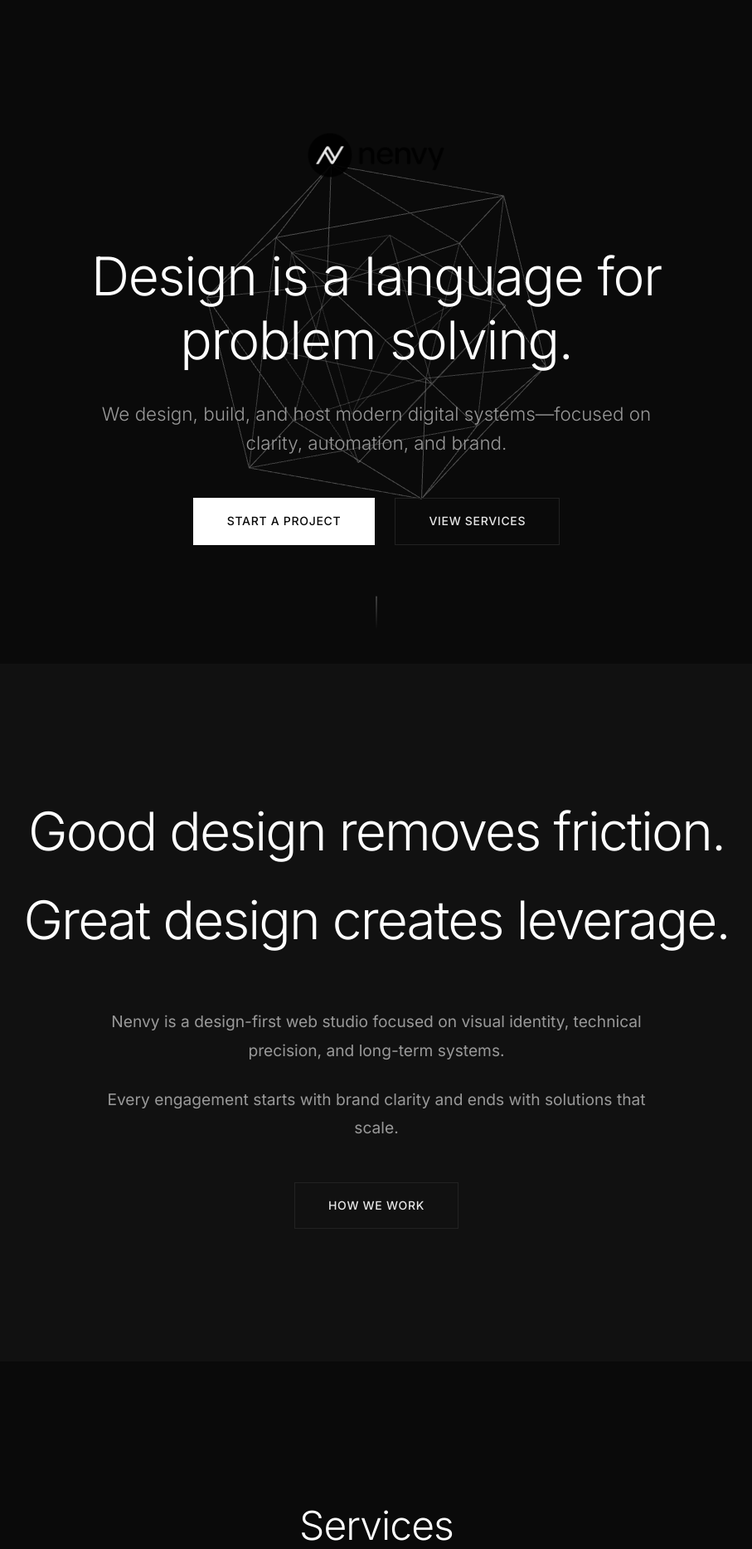
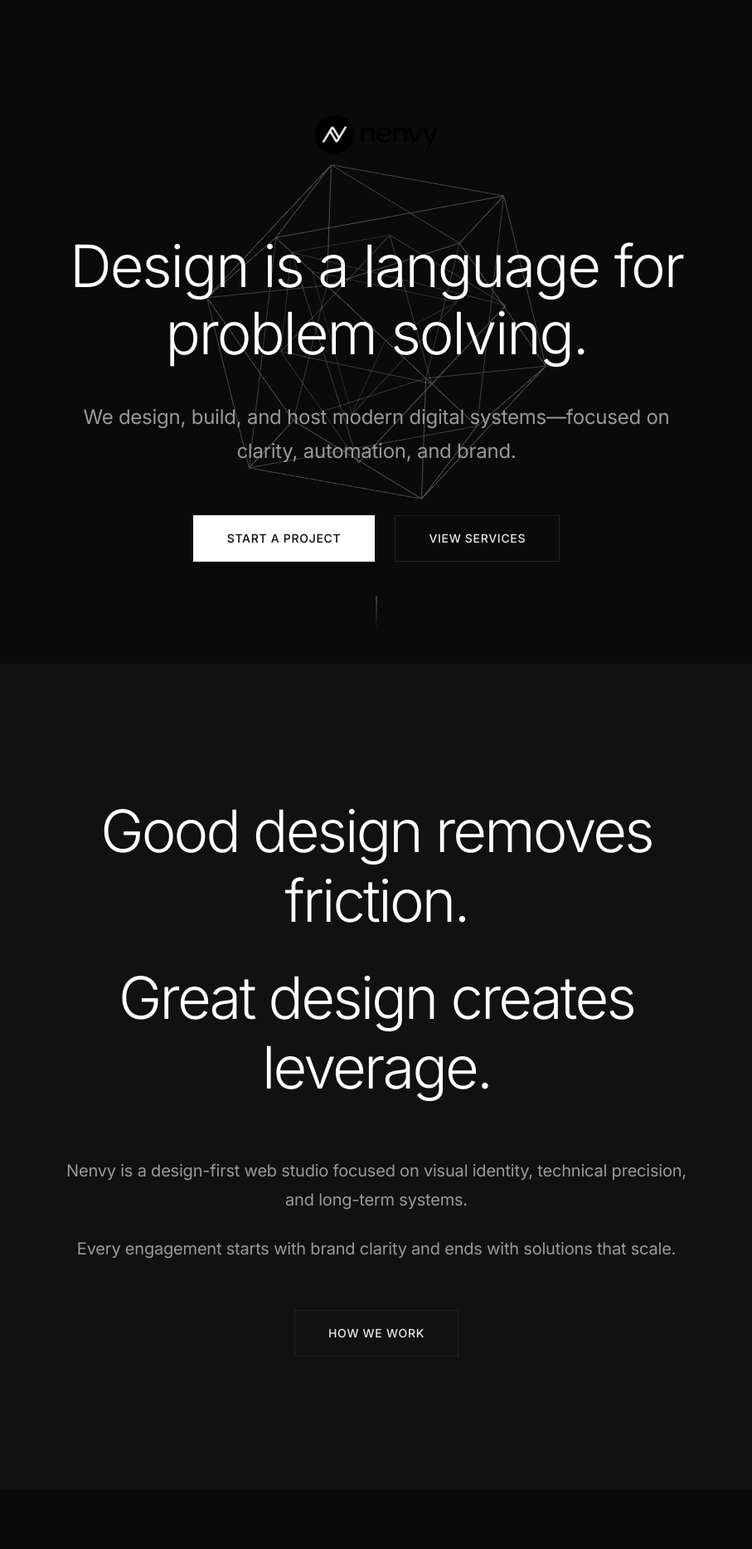
Before and after one commit to Zettersten/nenvy.com, a PHP site: page / in a window 1280 px wide. Shown: the top 1867 px of the page at 83% size, without its empty margins (186-1093 px from the left). Run offline with PHP 8.4, Linux system fonts and the light colour scheme; some libraries are stand-ins or nearby versions.

Commit message:
Improve typography hierarchy and spacing in hero and philosophy sections

```diff
--- a/styles.css
+++ b/styles.css
@@ -75,7 +75,7 @@ body {
     letter-spacing: 0.2em;
     text-transform: uppercase;
     color: var(--color-text-muted);
-    margin-bottom: 4rem;
+    margin-bottom: 5rem;
     opacity: 0;
     animation: fadeIn 1s ease-out 0.6s forwards;
     display: flex;
@@ -84,9 +84,9 @@ body {
 }
 
 .logo-image {
-    max-width: 200px;
+    max-width: 180px;
     height: auto;
-    opacity: 0.9;
+    opacity: 0.95;
     transition: var(--transition);
 }
 
@@ -96,23 +96,27 @@ body {
 }
 
 .hero-headline {
-    font-size: clamp(2.5rem, 5vw, 4.5rem);
+    font-size: clamp(2.75rem, 5.5vw, 5rem);
     font-weight: 300;
-    line-height: 1.2;
-    margin-bottom: 2rem;
+    line-height: 1.15;
+    margin-bottom: 2.5rem;
     color: var(--color-accent);
-    letter-spacing: -0.02em;
+    letter-spacing: -0.03em;
+    max-width: 900px;
+    margin-left: auto;
+    margin-right: auto;
 }
 
 .hero-subhead {
-    font-size: clamp(1.1rem, 2vw, 1.4rem);
-    font-weight: 300;
+    font-size: clamp(1.125rem, 2.25vw, 1.5rem);
+    font-weight: 400;
     color: var(--color-text-muted);
-    margin-bottom: 3rem;
-    line-height: 1.6;
-    max-width: 700px;
+    margin-bottom: 3.5rem;
+    line-height: 1.7;
+    max-width: 750px;
     margin-left: auto;
     margin-right: auto;
+    letter-spacing: -0.01em;
 }
 
 .hero-ctas {
@@ -227,12 +231,12 @@ body {
 }
 
 .manifesto-line {
-    font-size: clamp(2.5rem, 5vw, 5rem);
+    font-size: clamp(2.75rem, 5.5vw, 5.5rem);
     font-weight: 300;
-    line-height: 1.3;
-    margin-bottom: 1.5rem;
+    line-height: 1.2;
+    margin-bottom: 2rem;
     color: var(--color-accent);
-    letter-spacing: -0.03em;
+    letter-spacing: -0.04em;
     opacity: 0;
     animation: fadeInUp 0.8s ease-out forwards;
 }
@@ -241,12 +245,13 @@ body {
 .manifesto-line:nth-child(2) { animation-delay: 0.2s; }
 
 .philosophy-support {
-    max-width: 700px;
-    margin: 0 auto 3rem;
+    max-width: 750px;
+    margin: 0 auto 3.5rem;
     text-align: center;
-    font-size: 1.2rem;
+    font-size: 1.25rem;
     color: var(--color-text-muted);
-    line-height: 1.8;
+    line-height: 1.75;
+    letter-spacing: -0.01em;
 }
 
 .philosophy-support p {
```
